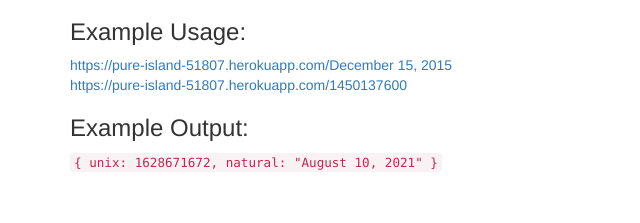
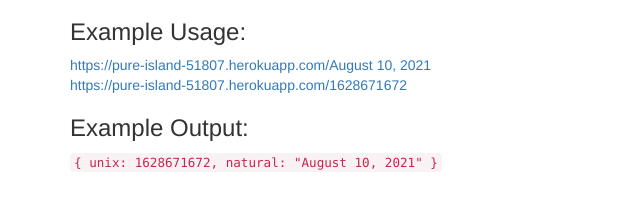
Before and after one commit to AndrewBergstrom/fcc-timestamp, a website: page index.html in a window 1280 px wide. Shown: the part 338-561 px from the top of the page, 0-640 px from the left. Drawn offline with nearby package versions, Linux system fonts and the light colour scheme.

Commit message:
now the dates should work

```diff
--- a/index.html
+++ b/index.html
@@ -26,9 +26,9 @@
     <small>Note: Solely numeric dates (ex. 12-15-15, or most variations thereof) have been excluded in the interest of not discriminating against either the group of people who choose to put their month first or the group of people who choose to put their day first.</small>
 
     <h3>Example Usage:</h3>
-    <a href="https://pure-island-51807.herokuapp.com/August 10, 2021">https://pure-island-51807.herokuapp.com/December 15, 2015</a>
+    <a href="https://pure-island-51807.herokuapp.com/August 10, 2021">https://pure-island-51807.herokuapp.com/August 10, 2021</a>
     <br/>
-    <a href="https://pure-island-51807.herokuapp.com/1628671672">https://pure-island-51807.herokuapp.com/1450137600</a>
+    <a href="https://pure-island-51807.herokuapp.com/1628671672">https://pure-island-51807.herokuapp.com/1628671672</a>
 
     <h3>Example Output:</h3>
     <code>
```
